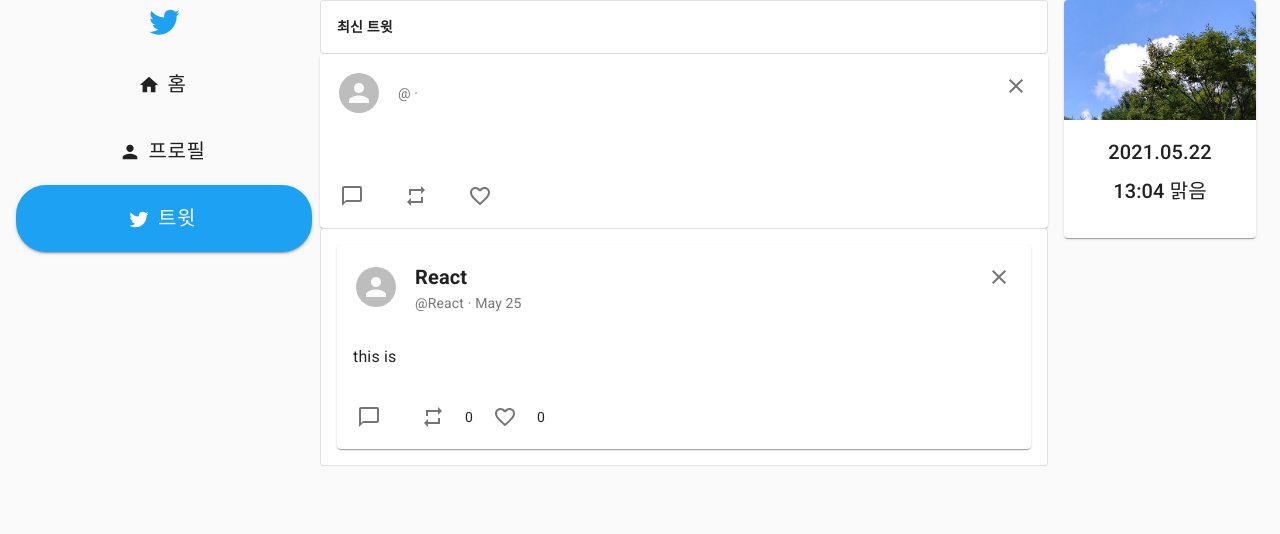
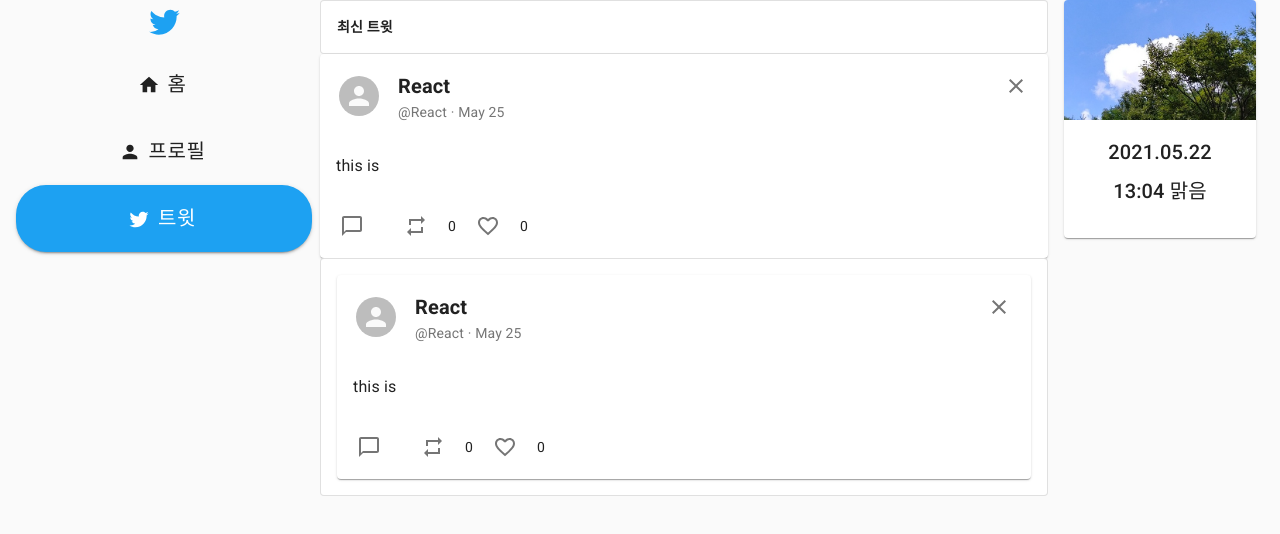
Before and after one commit to OpTriumph/MiniTwitter, a Next.js app in the folder minitwitter/: page /home in a window 1280 px wide. Shown: the top 534 px of the page. Built offline with nearby package versions, Linux system fonts and the light colour scheme.

Commit message:
with tweet,like,delete using redux

```diff
--- a/minitwitter/component/Twit.js
+++ b/minitwitter/component/Twit.js
@@ -15,6 +15,8 @@ import CardHeader from "@material-ui/core/CardHeader";
 import CardContent from "@material-ui/core/CardContent";
 import CardActions from "@material-ui/core/CardActions";
 
+import { useDispatch } from "react-redux";
+import { likeTweet, deleteTweet } from "../redux/tweets";
 const useStyles = makeStyles((theme) => ({
   paper: {
     padding: theme.spacing(2),
@@ -22,7 +24,8 @@ const useStyles = makeStyles((theme) => ({
   },
 }));
 
-function Twit({ tweet, likeTweet, deleteTweet }) {
+function Twit({ tweet }) {
+  const dispatch = useDispatch();
   const { id, text, like, retweet, mention, time, user } = tweet || {};
   const classes = useStyles();
   return (
@@ -34,7 +37,10 @@ function Twit({ tweet, likeTweet, deleteTweet }) {
           </IconButton>
         }
         action={
-          <IconButton aria-label="delete" onClick={() => deleteTweet(id)}>
+          <IconButton
+            aria-label="delete"
+            onClick={() => dispatch(deleteTweet(id))}
+          >
             <ClearIcon />
           </IconButton>
         }
@@ -73,7 +79,7 @@ function Twit({ tweet, likeTweet, deleteTweet }) {
         <IconButton
           aria-label="like"
           component="span"
-          onClick={() => likeTweet(id)}
+          onClick={() => dispatch(likeTweet(id))}
         >
           <FavoriteBorderIcon />
         </IconButton>
@@ -95,7 +101,12 @@ export default function TwitLine({ tweets = [], likeTweet, deleteTweet }) {
       <Paper variant="outlined" className={classes.paper}>
         <b>최신 트윗</b>
       </Paper>
-      <Twit />
+      <Twit
+        tweet={tweets[tweets.length - 1]}
+        likeTweet={likeTweet}
+        deleteTweet={deleteTweet}
+        key={tweets[tweets.length - 1].id}
+      />
       <Paper variant="outlined" className={classes.paper}>
         {tweets.map((tweet) => (
           <Twit
--- a/minitwitter/component/TwitDialog.js
+++ b/minitwitter/component/TwitDialog.js
@@ -10,9 +10,14 @@ import DialogContent from "@material-ui/core/DialogContent";
 import DialogTitle from "@material-ui/core/DialogTitle";
 import Grid from "@material-ui/core/Grid";
 
+import { addTweet } from "../redux/tweets";
+import { useDispatch } from "react-redux";
+
 import { useState } from "react";
-export default function TwitDialog({ addTweet, open, handleClose }) {
+export default function TwitDialog({ open, handleClose }) {
   const [text, setText] = useState("");
+  // const [image, setImage] = useState("");
+  const dispatch = useDispatch();
 
   const handleChange = (event) => {
     setText(event.target.value);
@@ -26,7 +31,7 @@ export default function TwitDialog({ addTweet, open, handleClose }) {
       return;
     }
     handleClose();
-    addTweet(text);
+    dispatch(addTweet(text));
     setText("");
   };
 
--- a/minitwitter/pages/_app.js
+++ b/minitwitter/pages/_app.js
@@ -3,6 +3,8 @@ import { createMuiTheme } from "@material-ui/core/styles";
 import { ThemeProvider } from "@material-ui/core/styles";
 import CssBaseline from "@material-ui/core/CssBaseline";
 
+import { Provider } from "react-redux";
+import store from "../redux/store";
 // Create a theme instance.
 const theme = createMuiTheme({
   palette: {
@@ -15,6 +17,7 @@ const theme = createMuiTheme({
 function MyApp({ Component, pageProps }) {
   return (
     <>
+      <Provider store={store}>
         <Head>
           <meta
             name="viewport"
@@ -26,6 +29,7 @@ function MyApp({ Component, pageProps }) {
           <CssBaseline />
           <Component {...pageProps} />
         </ThemeProvider>
+      </Provider>
     </>
   );
 }
--- a/minitwitter/pages/home.js
+++ b/minitwitter/pages/home.js
@@ -6,11 +6,13 @@ import InfoBox from "../component/InfoBox.js";
 import TwitDialog from "../component/TwitDialog.js";
 import TwitMenu from "../component/TwitMenu.js";
 
-import { v4 as uuid } from "uuid";
-import { useState } from "react";
+// import { v4 as uuid } from "uuid";
+// import { useState } from "react";
+import { useSelector } from "react-redux";
+
 export default function Home() {
   const timestamp = require("time-stamp");
-
+  const tweets = useSelector((state) => state.tweets);
   const [open, setOpen] = React.useState(false);
 
   const handleClickOpen = () => {
@@ -20,60 +22,16 @@ export default function Home() {
   const handleClose = () => {
     setOpen(false);
   };
-
-  const MOCK_DATA = [
-    {
-      id: "1111",
-      text: "this is ",
-      like: 0,
-      retweet: 0,
-      mention: [],
-      user: "React",
-      time: "May 25",
-    },
-  ];
-
-  const [tweets, setTweets] = useState(MOCK_DATA);
-  const addTweet = (text) => {
-    const tweet = {
-      id: uuid(),
-      text,
-      like: 0,
-      retweet: 0,
-      mention: [],
-      user: "",
-      time: timestamp("YYYY/MM/DD:mm:ss"),
-    };
-    const newTweets = [...tweets, tweet];
-    setTweets(newTweets);
-  };
-
-  const likeTweet = (id) => {
-    const newTweet = tweets.map((tweet) => {
-      if (tweet.id === id) return { ...tweet, like: tweet.like + 1 };
-      return tweet;
-    });
-    setTweets(newTweet);
-  };
-
-  const deleteTweet = (id) => {
-    const newTweets = tweets.filter((tweet) => tweet.id !== id);
-    setTweets(newTweets);
-  };
   return (
     <Container maxWidth="lg">
       <Grid container spacing={2}>
         <TwitMenu handleClickOpen={handleClickOpen} />
 
-        <TwitLine
-          tweets={tweets}
-          likeTweet={likeTweet}
-          deleteTweet={deleteTweet}
-        />
+        <TwitLine tweets={tweets} />
         <InfoBox />
       </Grid>
 
-      <TwitDialog addTweet={addTweet} handleClose={handleClose} open={open} />
+      <TwitDialog handleClose={handleClose} open={open} />
     </Container>
   );
 }
--- /dev/null
+++ b/minitwitter/redux/store.js
@@ -0,0 +1,11 @@
+import { configureStore } from "@reduxjs/toolkit";
+// import { filterReducer } from "./filter";
+import { tweetsReducer } from "./tweets";
+
+const store = configureStore({
+  reducer: {
+    tweets: tweetsReducer,
+  },
+});
+
+export default store;
--- /dev/null
+++ b/minitwitter/redux/tweets.js
@@ -0,0 +1,79 @@
+import { createReducer, createAction } from "@reduxjs/toolkit";
+// import { MOCK_DATA } from "../pages/home";
+import { v4 as uuid } from "uuid";
+
+const MOCK_DATA = [
+  {
+    id: "1111",
+    text: "this is ",
+    like: 0,
+    retweet: 0,
+    mention: [],
+    user: "React",
+    time: "May 25",
+  },
+];
+export const addTweet = createAction("tweets/add");
+export const deleteTweet = createAction("tweets/delete");
+export const likeTweet = createAction("tweets/like");
+const timestamp = require("time-stamp");
+
+export const tweetsReducer = createReducer(MOCK_DATA, (builder) => {
+  builder
+    .addCase(addTweet, (state, action) => {
+      const tweet = {
+        id: uuid(),
+        text: action.payload,
+        like: 0,
+        retweet: 0,
+        mention: [],
+        user: "",
+        time: timestamp("YYYY/MM/DD:mm:ss"),
+      };
+      state.push(tweet);
+    })
+    .addCase(likeTweet, (state, action) => {
+      const tweet = state.find((tweet) => tweet.id === action.payload);
+      tweet.like = tweet.like + 1;
+    })
+    .addCase(deleteTweet, (state, action) => {
+      const index = state.findIndex((tweet) => tweet.id === action.payload);
+      state.splice(index, 1);
+    });
+});
+// const [mention, setMention] = useState("");
+
+// const addTweet = (text) => {
+//   const tweet = {
+//     id: uuid(),
+//     text,
+//     like: 0,
+//     retweet: 0,
+//     mention: [],
+//     user: "",
+//     time: timestamp("YYYY/MM/DD:mm:ss"),
+//   };
+//   const newTweets = [...tweets, tweet];
+//   setTweets(newTweets);
+// };
+
+// const likeTweet = (id) => {
+//   const newTweet = tweets.map((tweet) => {
+//     if (tweet.id === id) return { ...tweet, like: tweet.like + 1 };
+//     return tweet;
+//   });
+//   setTweets(newTweet);
+// };
+
+// const doRetweet = (id) => {
+//   const newTweet = tweets.map((tweet) => {
+//     if (tweet.id === id) return { ...tweet, like: tweet.like + 1 };
+//     return tweet;
+//   });
+//   setTweets(newTweet);
+// };
+
+// const deleteTweet = (id) => {
+//   const newTweets = tweets.filter((tweet) => tweet.id !== id);
+//   setTweets(newTweets);
+// };
```
Lines whose indentation alone changed are shown as unchanged.
